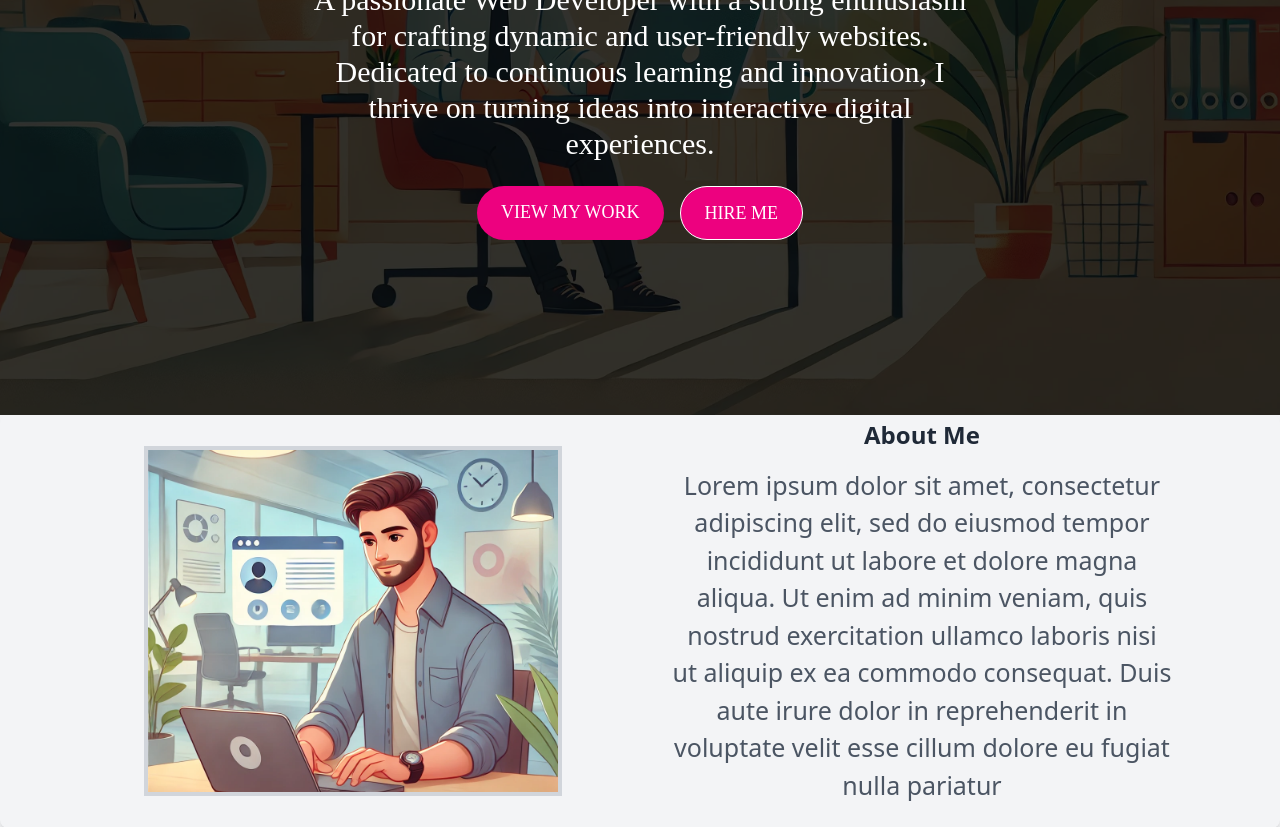
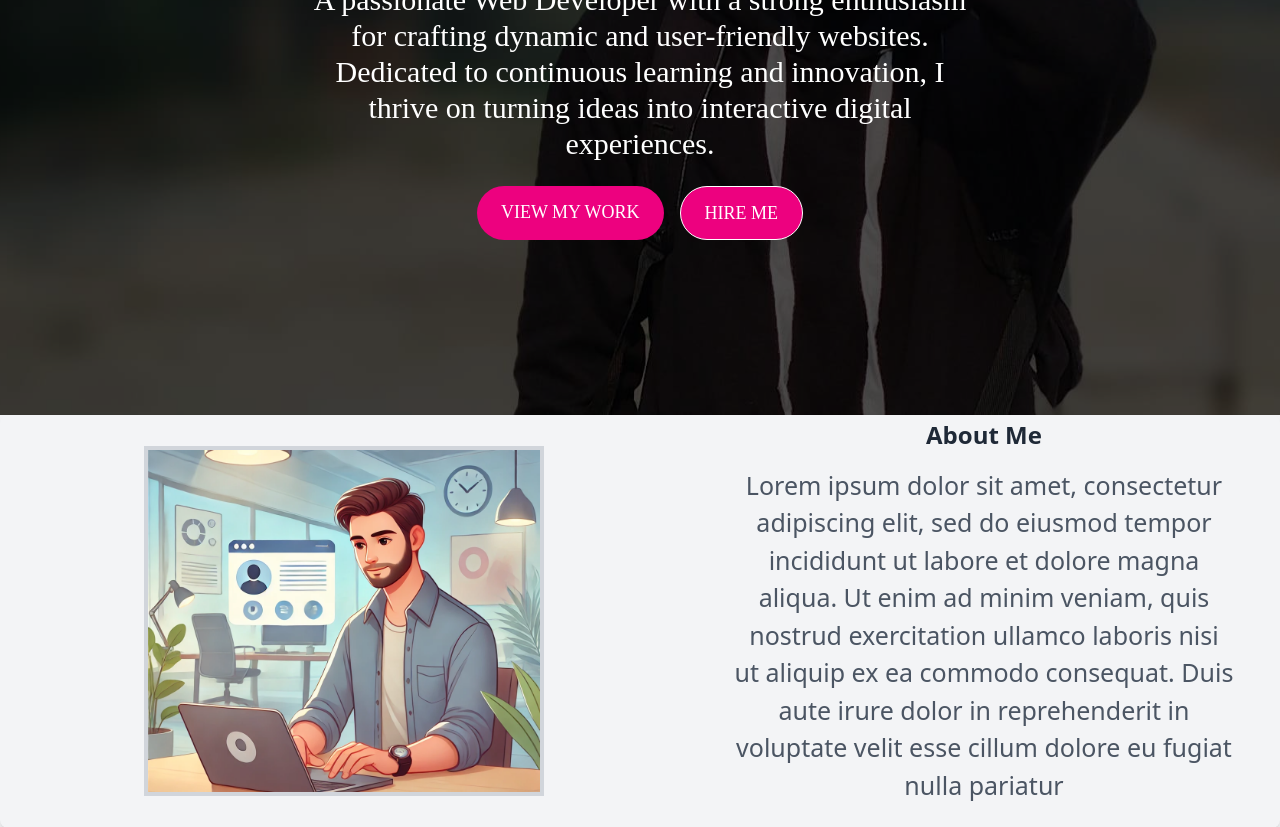
Before and after one commit to Likhon-Ahmed/likhon-1, a plain HTML site: page index.html in a window 1280 px wide. Shown: the part 464-1291 px from the top of the page. Drawn offline with nearby package versions, Linux system fonts and the light colour scheme.

Commit message:
Add files via upload

```diff
--- a/index.html
+++ b/index.html
@@ -57,9 +57,9 @@
         });
     </script>
 
-    <section class="relative h-screen bg-cover bg-center" style="background-image: url('image12.webp');">
+    <section class="relative h-screen bg-cover bg-center" style="background-image: url('photo12.jpg');">
      <!-- Overlay -->
-     <div class="absolute inset-0 bg-black bg-opacity-80"></div>
+     <div class="absolute inset-0 bg-black bg-opacity-70"></div>
 
      <!-- Content -->
      <div class="relative z-10 flex flex-col items-center justify-center pt-[-100px] h-full text-center text-white px-6 ">
@@ -79,10 +79,10 @@
       <div class="flex flex-col md:flex-row items-center bg-gray-100 p-6 rounded-lg shadow-md relative">
         <!-- Profile Picture -->
         <div class="flex-shrink-0">
-          <img src="image14.webp" alt="Profile Picture" class="w-[918px] h-[400px] md:w-[418px]   md:h-[350px] 2xl:w-[700px] 2xl:h-[510px] 2xl:ml-[200px] lg:ml-[120px]   object-cover border-4 border-gray-300">
+          <img src="image14.webp" alt="Profile Picture" class="w-[918px] h-[400px] md:w-[400px]   md:h-[350px] 2xl:w-[700px] 2xl:h-[530px] 2xl:ml-[200px] lg:ml-[120px]   object-cover border-4 border-gray-300">
         </div>
         <!-- About Content -->
-        <div class="mt-6 md:mt-0 md:ml-8 text-center  md:text-[20px] 2xl:ml-[250px]  2xl:mt-[-20px] 2xl:text-[25px] lg:ml-[110px] lg:mt-[-20px] lg:text-[25px]">
+        <div class="mt-6 md:mt-0 md:ml-[40px] text-center  md:text-[20px] 2xl:ml-[250px]  2xl:mt-[-20px] 2xl:text-[25px] lg:ml-[190px] lg:mt-[-20px] lg:text-[25px]">
           <h1 class="text-2xl font-bold text-gray-800 ">About Me</h1>
           <p class="mt-4 text-gray-600 2xl:w-[500px] lg:w-[500px] md:w-[500px] ">
             Lorem ipsum dolor sit amet, consectetur adipiscing elit, sed do eiusmod tempor incididunt ut labore et dolore magna aliqua. Ut enim ad minim veniam, quis nostrud exercitation ullamco laboris nisi ut aliquip ex ea commodo consequat. Duis aute irure dolor in reprehenderit in voluptate velit esse cillum dolore eu fugiat nulla pariatur
```
Also changed, not shown: my photo(1)(1).png (added), photo12.jpg (added).
